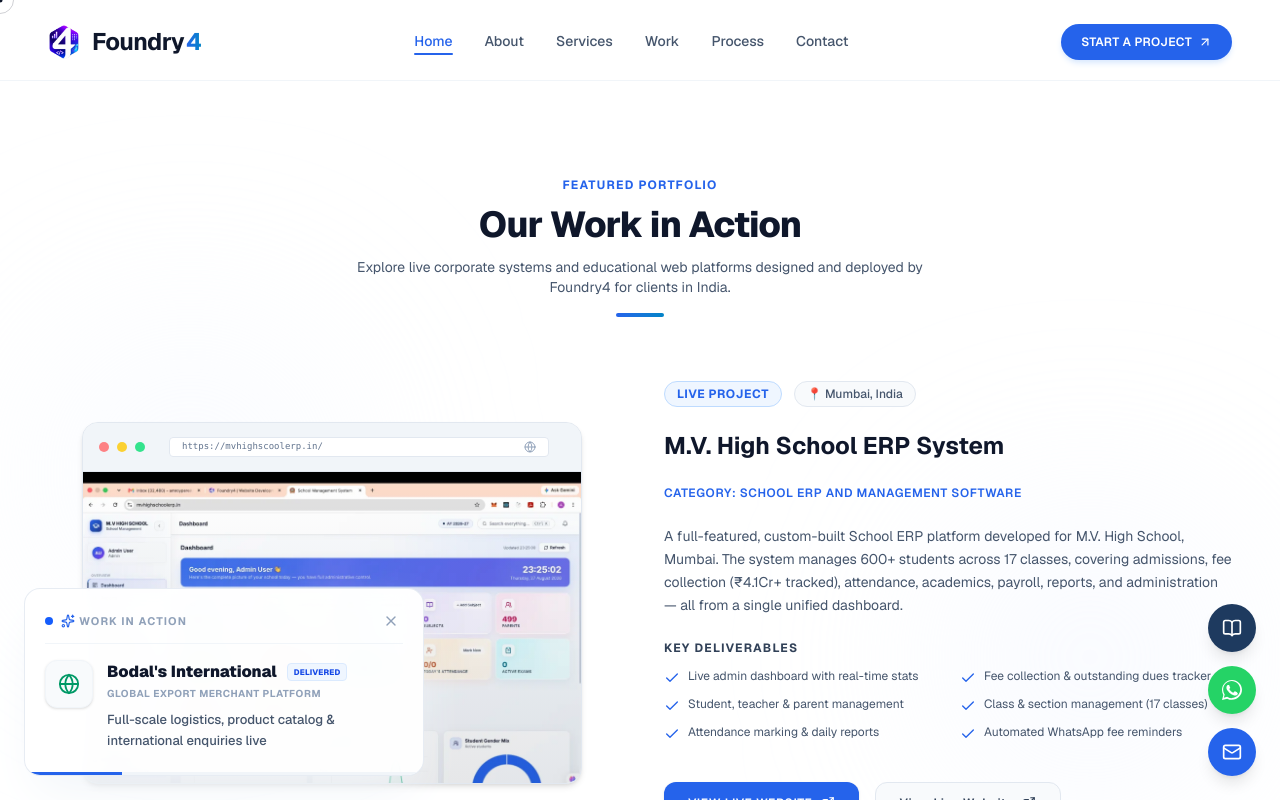
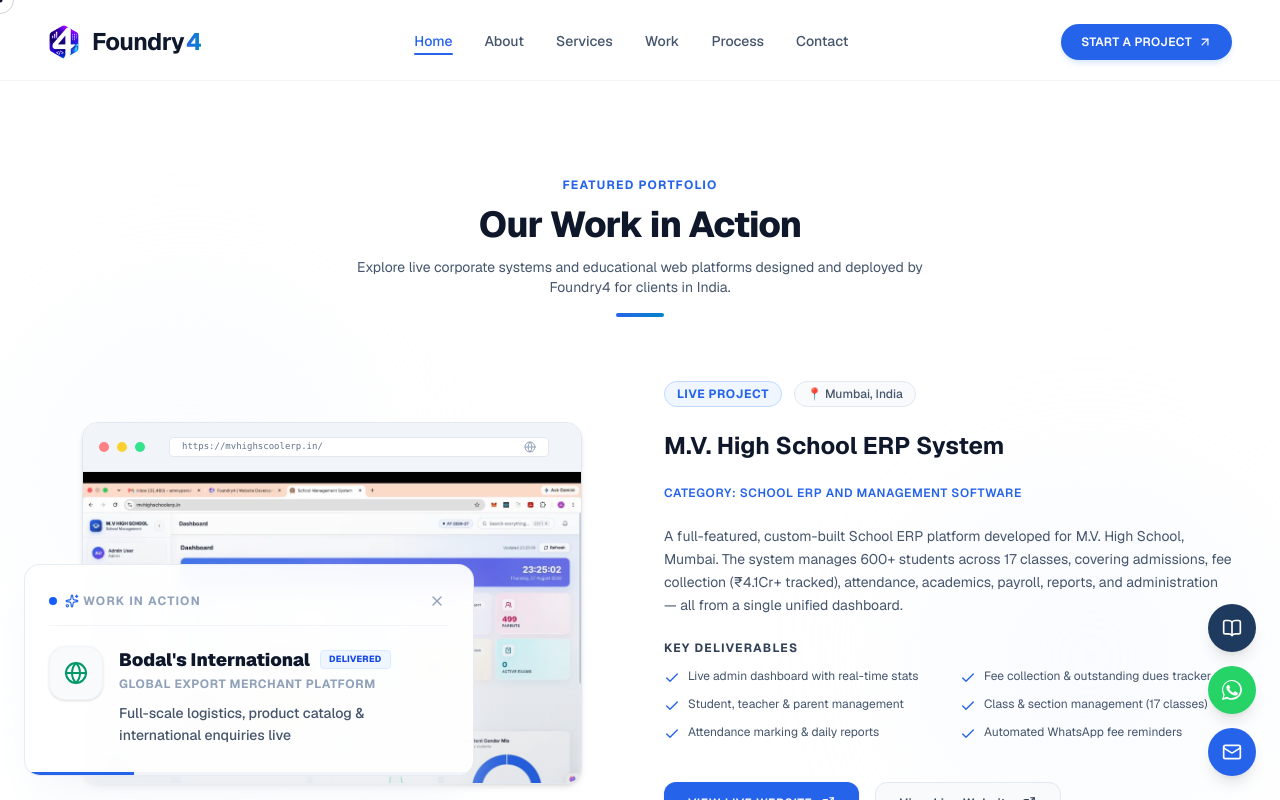
Before and after one commit to amroy08/foundry4, a Next.js app: page / in a window 1280 px wide. Both pictures are taken after a click on the element 224 px from the left and 705 px from the top of the page. Shown: the part 3699-4499 px from the top of the page. Built offline with nearby package versions, Linux system fonts and the light colour scheme.

Commit message:
design: upscale FloatingShowcase to maximum size of w-450px and p-6 for a prominent dashboard-style layout presence

```diff
--- a/src/components/FloatingShowcase.tsx
+++ b/src/components/FloatingShowcase.tsx
@@ -18,35 +18,35 @@
     title: "M.V. High School ERP",
     category: "Custom School Administration System",
     metric: "600+ students, ₹4.1Cr+ fees & automated WhatsApp reminders live",
-    icon: <GraduationCap className="h-5.5 w-5.5 text-blue-600" />
+    icon: <GraduationCap className="h-6 w-6 text-blue-600" />
   },
   {
     id: "bodals",
     title: "Bodal's International",
     category: "Global Export Merchant Platform",
     metric: "Full-scale logistics, product catalog & international enquiries live",
-    icon: <Globe className="h-5.5 w-5.5 text-emerald-600" />
+    icon: <Globe className="h-6 w-6 text-emerald-600" />
   },
   {
     id: "sakhi-darpan",
     title: "Sakhi Darpan Magazine",
     category: "Festive Editorial Publication Design",
     metric: "27 high-resolution designed pages, custom Hindi typography live",
-    icon: <BookOpen className="h-5.5 w-5.5 text-purple-600" />
+    icon: <BookOpen className="h-6 w-6 text-purple-600" />
   },
   {
     id: "grc",
     title: "GRC Residency Branding",
     category: "Luxury Property Identity Design",
     metric: "Gold-accent business card design and luxury branding suite live",
-    icon: <Building className="h-5.5 w-5.5 text-amber-600" />
+    icon: <Building className="h-6 w-6 text-amber-600" />
   },
   {
     id: "mvhs",
     title: "M.V. High School Portal",
     category: "School Website and Admissions System",
     metric: "Full online admission registrations & monthly circulars system live",
-    icon: <GraduationCap className="h-5.5 w-5.5 text-indigo-650" />
+    icon: <GraduationCap className="h-6 w-6 text-indigo-650" />
   }
 ];
 
@@ -92,16 +92,16 @@
           animate={{ opacity: 1, scale: 1 }}
           exit={{ opacity: 0, scale: 0.95 }}
           transition={{ type: "spring", stiffness: 350, damping: 26 }}
-          className="fixed bottom-6 left-6 z-[48] w-[400px] max-w-[calc(100vw-2rem)] bg-white/95 border border-slate-200/80 backdrop-blur-md rounded-2xl p-5 shadow-2xl shadow-slate-100 flex flex-col justify-between overflow-hidden group select-none pointer-events-auto"
+          className="fixed bottom-6 left-6 z-[48] w-[450px] max-w-[calc(100vw-2.5rem)] bg-white/95 border border-slate-200/80 backdrop-blur-md rounded-2xl p-6 shadow-2xl shadow-slate-100 flex flex-col justify-between overflow-hidden group select-none pointer-events-auto"
         >
           {/* Header */}
-          <div className="flex items-center justify-between mb-3 pb-2.5 border-b border-slate-100 relative z-10">
+          <div className="flex items-center justify-between mb-4 pb-3 border-b border-slate-100 relative z-10">
             <div className="flex items-center space-x-2">
               <span className="relative flex h-2 w-2">
                 <span className="animate-ping absolute inline-flex h-full w-full rounded-full bg-blue-400 opacity-75"></span>
                 <span className="relative inline-flex rounded-full h-2 w-2 bg-blue-600"></span>
               </span>
-              <span className="text-[11px] font-bold tracking-widest text-slate-400 uppercase flex items-center">
+              <span className="text-xs font-bold tracking-widest text-slate-400 uppercase flex items-center">
                 <Sparkles className="h-3.5 w-3.5 text-brand-primary mr-1" />
                 Work in Action
               </span>
@@ -116,7 +116,7 @@
           </div>
 
           {/* Project Details Stage */}
-          <div className="relative min-h-[84px] flex flex-col justify-center py-1">
+          <div className="relative min-h-[96px] flex flex-col justify-center py-1">
             <AnimatePresence mode="wait">
               <motion.div
                 key={activeIndex}
@@ -124,28 +124,28 @@
                 animate={{ opacity: 1, y: 0 }}
                 exit={{ opacity: 0, y: -12 }}
                 transition={{ duration: 0.35, ease: "easeOut" }}
-                className="flex items-start space-x-3.5 cursor-pointer hover:opacity-90 transition-opacity"
+                className="flex items-start space-x-4 cursor-pointer hover:opacity-90 transition-opacity"
                 onClick={handleProjectClick}
               >
                 {/* Icon Box */}
-                <div className="p-3 rounded-xl bg-slate-50 border border-slate-100 flex-shrink-0 shadow-sm relative group-hover:scale-105 transition-transform duration-300">
+                <div className="p-3.5 rounded-2xl bg-slate-50 border border-slate-100 flex-shrink-0 shadow-sm relative group-hover:scale-105 transition-transform duration-300">
                   {activeProject.icon}
                 </div>
 
                 {/* Content */}
                 <div className="flex-1 min-w-0 text-left">
                   <div className="flex items-center space-x-2.5">
-                    <h5 className="text-base font-black text-slate-900 truncate">
+                    <h5 className="text-lg font-black text-slate-900 truncate">
                       {activeProject.title}
                     </h5>
-                    <span className="inline-flex items-center px-1.5 py-0.5 rounded text-[8px] font-extrabold bg-blue-50 text-blue-700 uppercase tracking-wide border border-blue-100 shrink-0">
+                    <span className="inline-flex items-center px-2 py-0.5 rounded text-[9px] font-extrabold bg-blue-50 text-blue-700 uppercase tracking-wide border border-blue-100 shrink-0">
                       Delivered
                     </span>
                   </div>
-                  <p className="text-[10px] font-bold text-slate-400 uppercase tracking-wider mt-0.5 truncate">
+                  <p className="text-xs font-bold text-slate-400 uppercase tracking-wider mt-0.5 truncate">
                     {activeProject.category}
                   </p>
-                  <p className="text-[13px] text-slate-600 leading-relaxed mt-2 font-medium">
+                  <p className="text-sm md:text-[14px] text-slate-600 leading-relaxed mt-2.5 font-medium">
                     {activeProject.metric}
                   </p>
                 </div>
```
